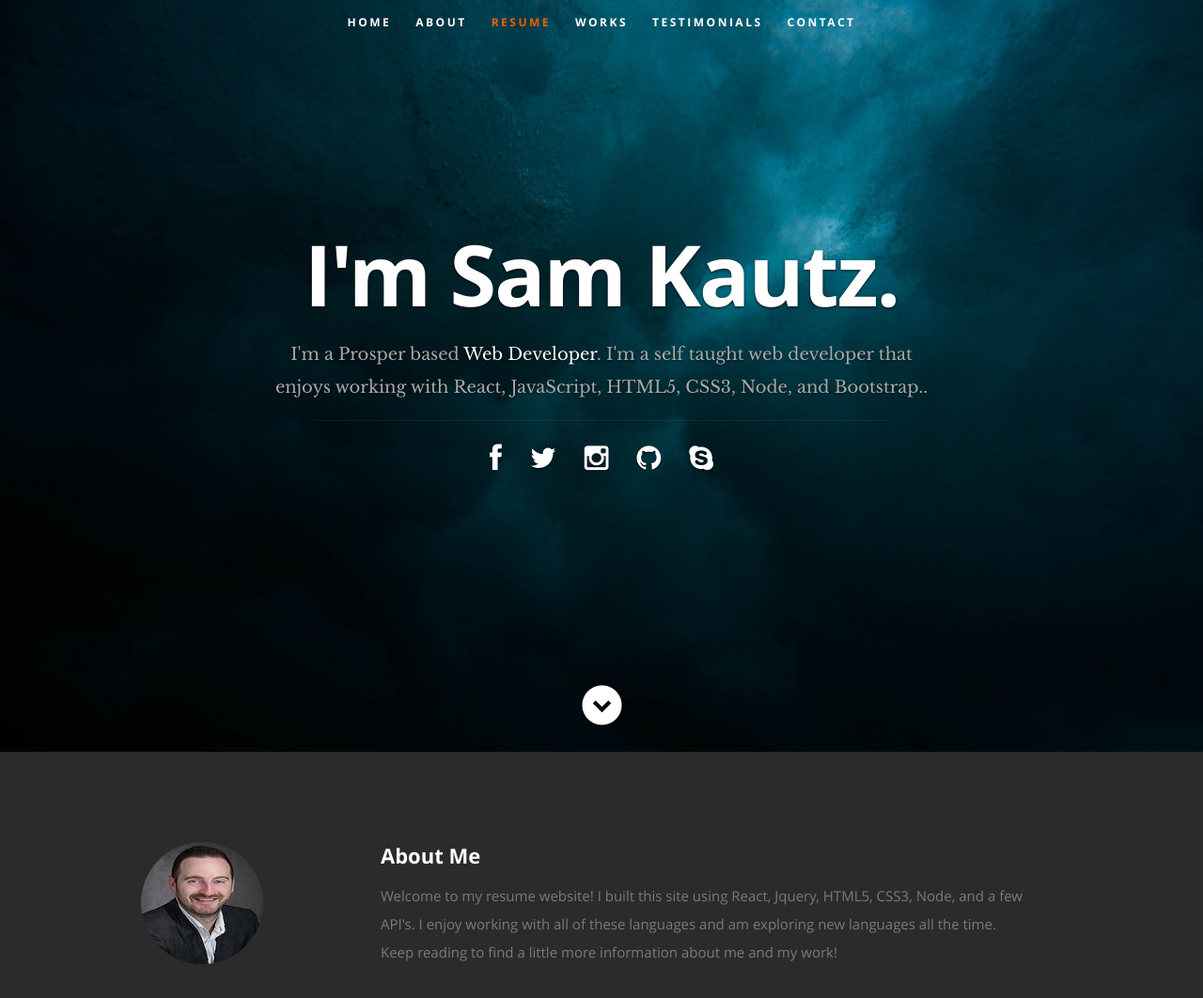
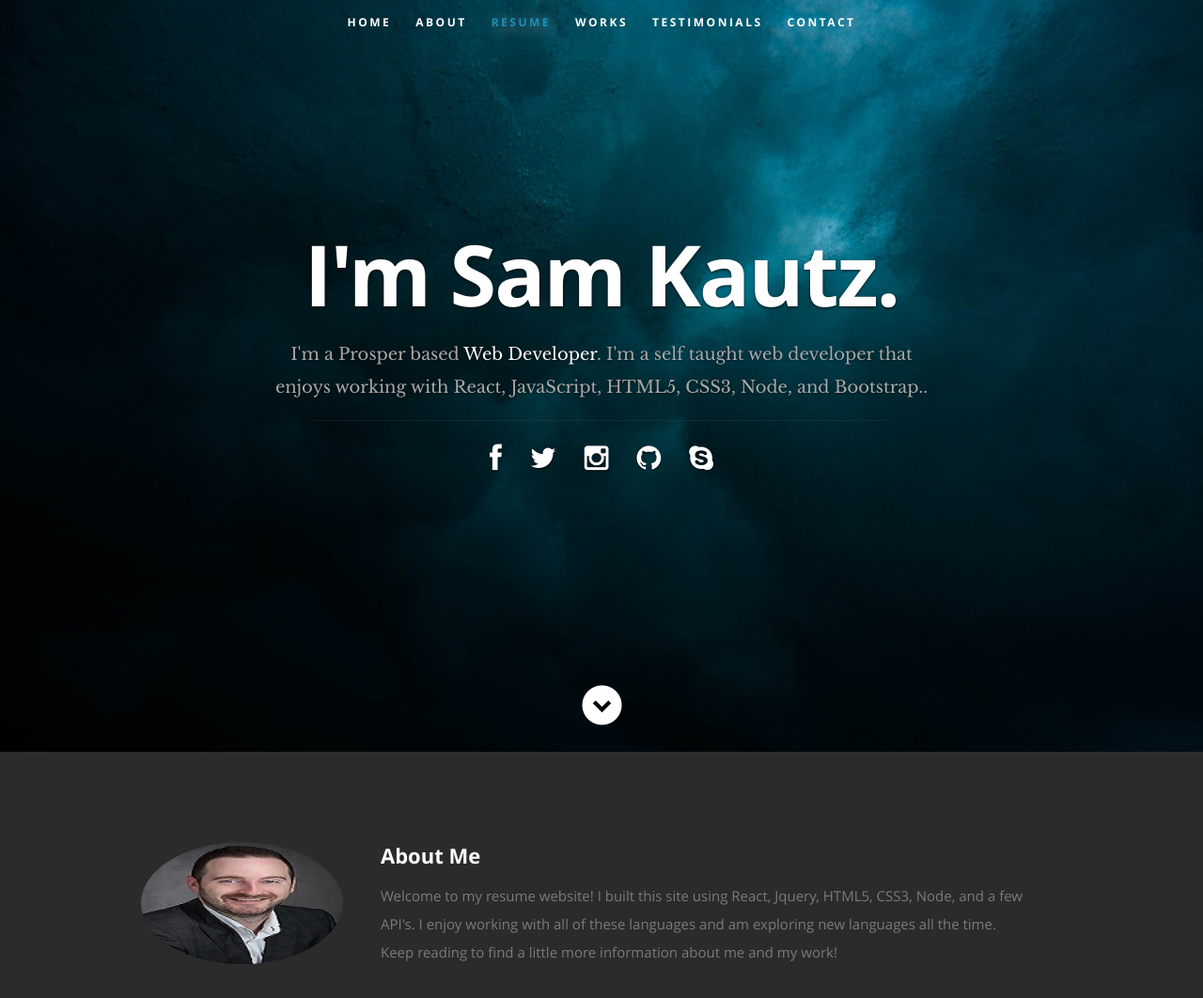
Before and after one commit to MrR-o-b-o-t/Portfolio, a React (Create React App) app: page / in a window 1280 px wide. Shown: the top 1062 px of the page at 94% size. Built offline with nearby package versions, Linux system fonts and the light colour scheme.

Commit message:
Update skill photos

```diff
--- a/public/css/layout.css
+++ b/public/css/layout.css
@@ -188,7 +188,10 @@ ul#nav li a {
 }
 
 ul#nav li a:active { background-color: transparent !important; }
-ul#nav li.current a { color: #F06000; }
+ul#nav li.current a {
+   color: rgba(36, 170, 219, 0.72);
+   text-shadow: 5px 2px 17px rgb(255, 255, 255, .6);
+}
 
 
 /* ------------------------------------------------------------------ */
@@ -216,7 +219,7 @@ ul#nav li.current a { color: #F06000; }
 }
 #about .profile-pic {
    position: relative;
-   width: 130px;
+   width: 1150px;
    height: 130px;
    border-radius: 100%;
 }
```
